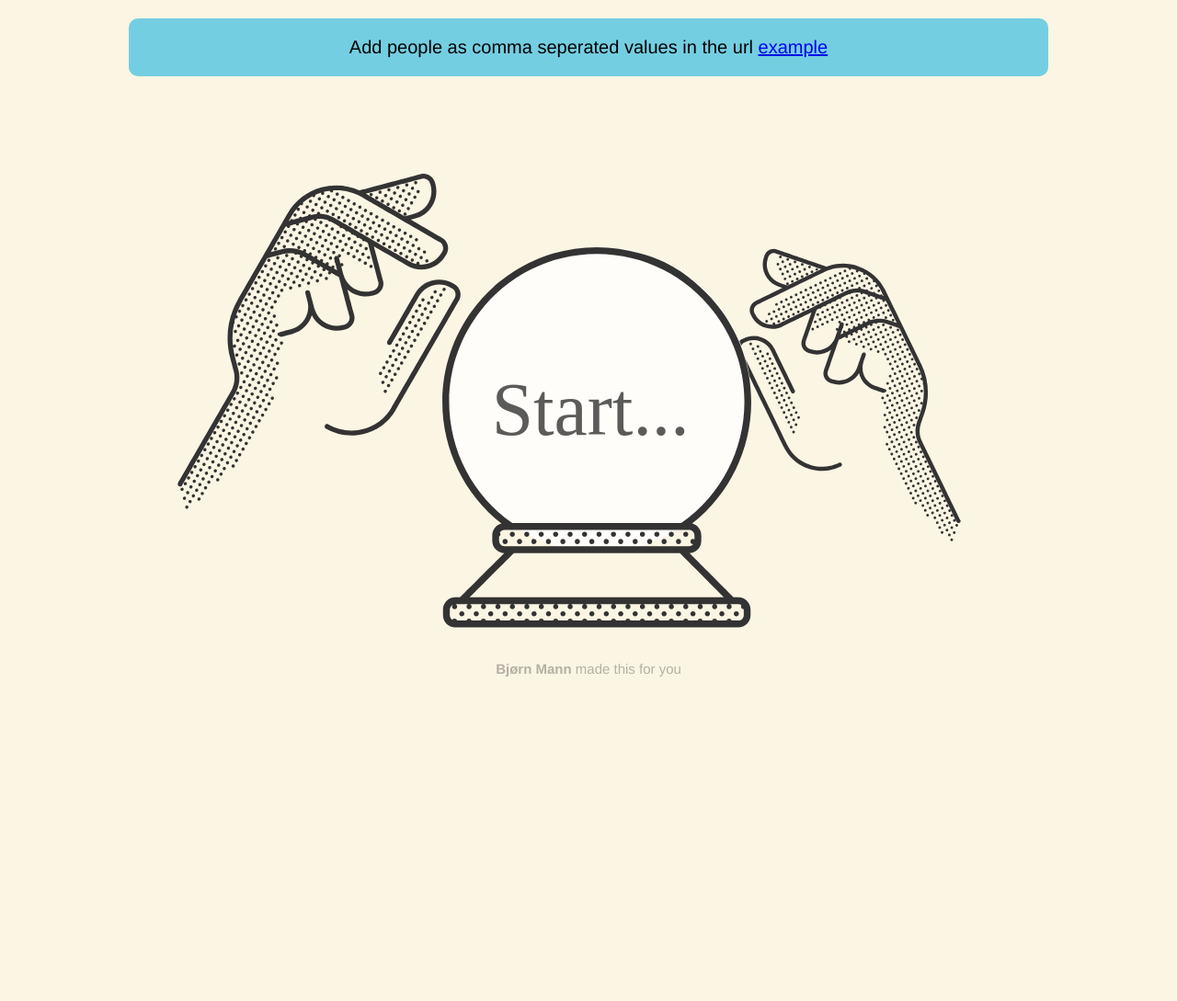
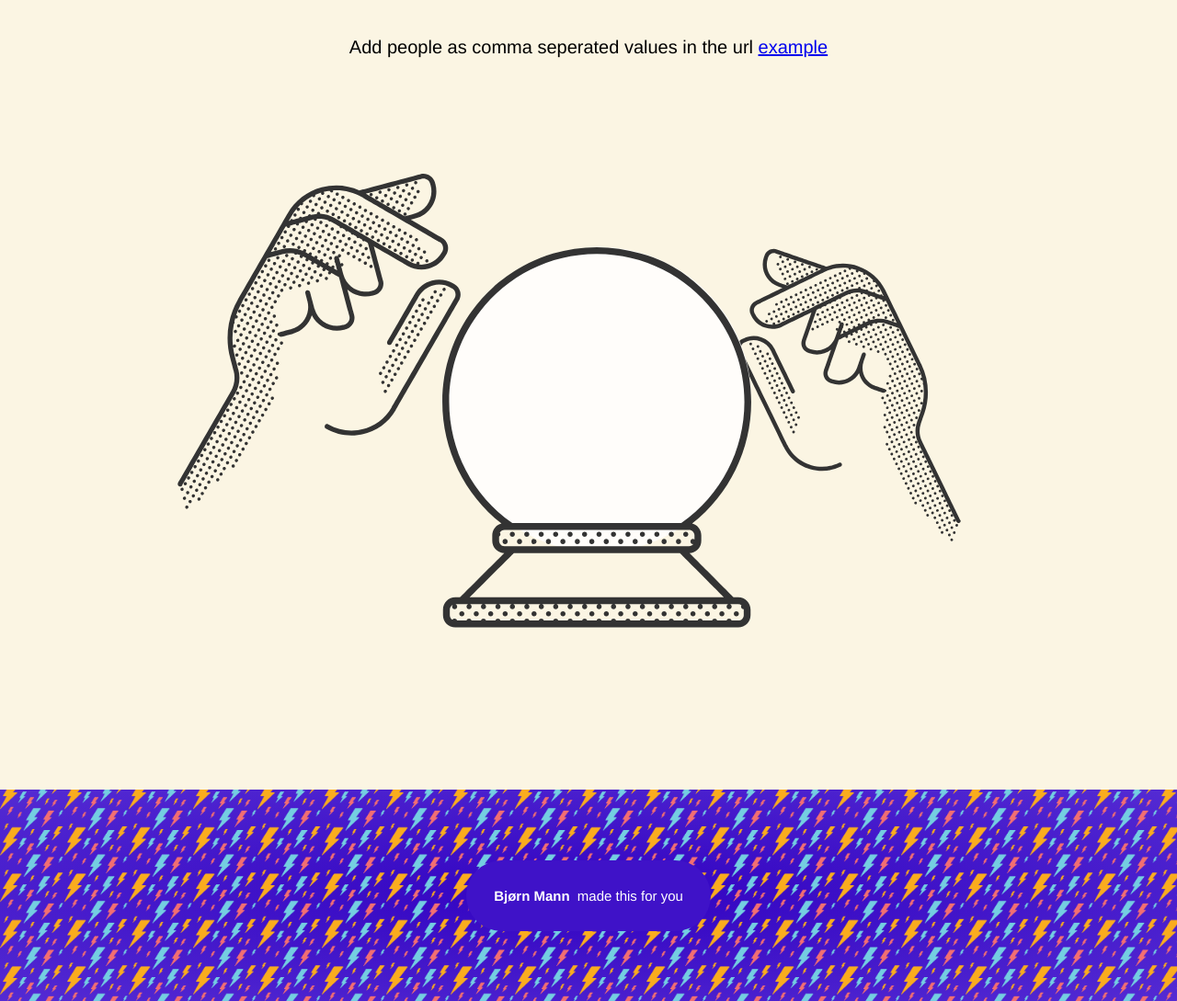
Before and after one commit to bjornmann/you-go-next, a React (Vite) app: page / in a window 1280 px wide. Shown: the whole page at 92% size. Before the commit the page ends 800 px from the top, so only its background shows below. Built offline with nearby package versions, Linux system fonts and the light colour scheme; a small style sheet from the web is missing.

Commit message:
progress

```diff
--- a/package.json
+++ b/package.json
@@ -12,6 +12,7 @@
   "dependencies": {
     "@lottiefiles/react-lottie-player": "^3.4.7",
     "react": "^18.2.0",
+    "react-confetti": "^6.1.0",
     "react-dom": "^18.2.0",
     "styled-components": "^5.3.3",
     "styled-normalize": "^8.0.7"
--- a/src/App.tsx
+++ b/src/App.tsx
@@ -2,7 +2,8 @@ import { useState, useEffect, ChangeEvent, useRef } from "react"
 import styled, {keyframes, css} from "styled-components";
 import { Player } from '@lottiefiles/react-lottie-player';
 import wizardHands from "./assets/wizard-hands.json";
-import Footer from "./Footer";
+import useWindowSize from './hooks/useWindowSize';
+import Confetti from 'react-confetti';
 import TarotCard from './components/tarot-card/index';
 interface People {
   name: string,
@@ -33,6 +34,7 @@ const nameAnimation = keyframes`
     transform: translate(0) ;
   }
 `;
+
 const CheckBox = styled.input`
   position: absolute;
   overflow: hidden;
@@ -43,21 +45,23 @@ const CheckBox = styled.input`
   padding: 0;
   border: 0;
 `;
-const PickList = styled.div`
+const PickList = styled.div<{$listCount:number}>`
   padding: 20px;
   text-align: center;
-  background: #74cee1;
-  display: flex;
+  display: grid;
+  //set grid to count if less than 6
+  grid-template-columns: repeat(${({$listCount})=> $listCount < 6 ? $listCount : 6}, 1fr);
   border-radius: 10px;
   gap: 25px;
   margin-top: 20px;
   justify-content: space-around;
   flex-wrap: wrap;
-  font-family: Helvetica, sans-serif;
+  @media screen and (max-width: 500px) {
+    grid-template-columns: repeat(3, 1fr);
+  }
 `;
 const Wrapper = styled.div`
   z-index: 20;
-  font-family: Helvetica, sans-serif;
   position: relative;
   max-width: 1000px;
   margin: 0 auto;
@@ -66,17 +70,17 @@ const Wrapper = styled.div`
   display: flex;
   flex-direction: column;
   justify-content: space-between;
+  overflow: hidden;
 `;
+
 const OptionItem = styled.div`
 `
 const Message = styled.div`
-background-color: #faac1e;
     padding: 14px 20px;
-    font-size: 32px;
+    font-size: 20px;
     text-align: center;
-    color: #fbf5e3;
-    line-height: 1.5em;
-    border-radius: 10px;
+    color: #4d4d4d;
+    line-height: 1.2em;
     margin-bottom: 20px;
     white-space: pre-wrap;
 `;
@@ -141,7 +145,9 @@ const IndexPage = () => {
   const [winner, setWinner] = useState<People>({ name: 'none', active: false });
   const [isPicking, setIsPicking] = useState(false);
   const [showWinner, setShowWinner] = useState(false);
+  const [isDone, setIsDone] = useState(false);
   const crystalBallAnimationRef = useRef<Player | null>(null);
+
   useEffect(() => {
     const urlSearchParams = new URLSearchParams(window.location.search);
     const params = Object.fromEntries(urlSearchParams.entries());
@@ -150,7 +156,7 @@ const IndexPage = () => {
       if (teamPreset === 'kops') {
         setParticipants(kopsParticipants);
         baseParticipantList = kopsParticipants;
-        message = 'How are you feeling?|Blockers?|Sprint goal?|Post scrums?';
+        message = 'How are you feeling? Blockers? Sprint goal? Post scrums?';
       }
       if (teamPreset === 'mkt') {
         setParticipants(marketingParticipants);
@@ -162,13 +168,29 @@ const IndexPage = () => {
       if(params?.people) {
         // parse them into a list
         const people = params.people;
-        const peopleSet = people.split(",").map((person) => {
+        if (people.indexOf(',') > -1) {
+          const realPeople = [...new Set(people.split(",").filter((person)=>{
+            return person !== '';
+          }))]
+          const peopleSet = realPeople.map((person) => {
             return { name: person, active: true };
           });
+
           if(peopleSet.length > 0){
+            console.log('real',peopleSet);
             setParticipants(peopleSet);
             baseParticipantList = peopleSet;
           }
+        }
+        else{
+          const person = [{ name: people, active: true }];
+          setParticipants(person);
+          baseParticipantList = person;
+        }
+      }
+      else{
+        //NO PEOPLE
+        setIsPicking(true);
       }
     }
     if(params?.message) {
@@ -180,7 +202,7 @@ const IndexPage = () => {
   }, [participants])
 
   const pickWinner = () => {
-    if (isPicking) {
+    if (isPicking || isDone) {
       return false;
     }
     if (crystalBallAnimationRef.current) {
@@ -189,9 +211,10 @@ const IndexPage = () => {
       setShowWinner(false);
     }
   }
+  const getActiveParticipants = (participants: People[]) => participants.filter((participant) => { return Boolean(participant.active) });
   const handleAnimationComplete = () => {
     setIsPicking(false);
-    setActiveParticipants(participants.filter((participant) => { return Boolean(participant.active) }));
+    setActiveParticipants(getActiveParticipants(participants));
     const winningNumber = Math.floor(Math.random() * activeParticipants.length);
     const winnerIndex = activeParticipants.findIndex((el) => {
       return el?.name === activeParticipants[winningNumber]?.name;
@@ -205,6 +228,9 @@ const IndexPage = () => {
     });
     setParticipants(updatedParticipants);
     setShowWinner(true);
+    if(activeParticipants.length === 0){
+      setIsDone(true);
+    }
   }
   const handleChange = (e: ChangeEvent): void => {
     if (!isPicking) {
@@ -218,17 +244,32 @@ const IndexPage = () => {
         return participant;
       });
       setParticipants(updatedParticipants);
+      if(getActiveParticipants(updatedParticipants).length === 0){
+        setIsDone(true);
+      } else {
+        setIsDone(false);
+      }
     }
   };
+  const size = useWindowSize();
   return (
+    <>
+    {isDone &&
+      <Confetti
+        numberOfPieces={400}
+        recycle={false}
+        width={size.width}
+        height={size.height}
+        colors={['#3102c1','#63C132','#ED254E']}
+      />}
     <Wrapper>
-      <PickList>
+    <PickList $listCount={participants.length}>
         {participants.length === 1 && participants[0].name === "" &&
           <ExampleMessage>
             Add people as comma seperated values in the url <a href="/?people=Click,Cards,To Flip Them">example</a>
           </ExampleMessage>
         }
-        {participants.length > 1 && participants[0].name !== "" && participants.map((participant) => {
+        {participants.length >= 1 && participants[0].name !== "" && participants.map((participant) => {
           return (<OptionItem key={participant.name}>
             <CheckBox id={`${participant.name}-input`} type="checkbox" checked={participant.active} onChange={handleChange} name="participant_list" value={participant.name} />
             <label htmlFor={`${participant.name}-input`}>
@@ -256,8 +297,8 @@ const IndexPage = () => {
       {message !== '' && <Message>
         {message.replaceAll('|', '\n')}
       </Message>}
-      <Footer />
     </Wrapper>
+    </>
   )
 }
 
--- a/src/Footer.tsx
+++ b/src/Footer.tsx
@@ -1,20 +1,42 @@
+import { useContext } from "react";
 import styled from "styled-components"
-
+import FooterBackground from "./components/bolt-background";
+interface IFooter {
+  backgroundActive: boolean
+}
 const StyledFooter = styled.footer`
   font-size: 15px;
   text-align: center;
-  color: #b4b0a4;
-  margin-bottom: 20px;
+  position: relative;
+  height: 230px;
+  margin-top: 140px;
+  display: flex;
+  overflow: hidden;
+  position: relative;
+  justify-content: center;
+  color: #fff;
+  align-items: center;
+  background: radial-gradient(#3102c1, #542bd3);
 `;
 const SiteLink = styled.a`
   text-decoration: none;
-  color: #b4b0a4;
+  color: #fff;
   font-weight: bold;
+  margin-right: 4px;
 `
-const Footer = () => {
+const FooterContent = styled.div`
+    padding: 30px;
+    z-index: 1;
+    background: rgb(63 18 200);
+    border-radius: 90px;
+`;
+const Footer = ({backgroundActive}: IFooter) => {
   return (
     <StyledFooter>
-      <SiteLink href="https://bjornmann.com">Bjørn Mann</SiteLink> made this for you
+      <FooterContent>
+        <SiteLink href="https://bjornmann.com">Bjørn Mann</SiteLink> made this for you
+      </FooterContent>
+      {backgroundActive && <FooterBackground />}
     </StyledFooter>
   )
 }
--- /dev/null
+++ b/src/components/bolt-background/index.tsx
@@ -0,0 +1,18 @@
+import styled from "styled-components";
+const WinnerBackground = styled.div`
+  background-image:url("src/assets/victory.png");
+  background-size: 70px;
+  position: absolute;
+  z-index: 0;
+  top: -100%;
+  left: 0;
+  right: 0;
+  height: 200%;
+  width: 200%;
+`;
+const PurpleBackground = () => {
+  return(
+    <WinnerBackground />
+  );
+}
+export default PurpleBackground
--- a/src/components/tarot-card/index.tsx
+++ b/src/components/tarot-card/index.tsx
@@ -16,12 +16,12 @@ const CardInner = styled.div`
 `;
 const Card = styled.div<ITarotCardTransient>`
   background-color: transparent;
-  width: 30px;
+  width: 50px;
   border-radius: 5px;
   perspective: 1000px;
   aspect-ratio: 1.25/2;
   overflow: hidden;
-  margin:0 auto 5px auto;
+  margin:0 auto 10px auto;
   cursor: pointer;
   transition: all .5s ease-in-out;
   &:hover{
@@ -37,17 +37,17 @@ const frontAndBackShared = css`
   backface-visibility: hidden;
   font-size: 35px;
   display: flex;
-  align-items: flex-end;
+  align-items: center;
   justify-content: center;
 `
 const CardFront = styled.div`
   ${frontAndBackShared}
   justify-content: center;
-  background-color: #fbf5e3;
+  background-color: #3102c1;
 `;
 const CardBack = styled.div`
   ${frontAndBackShared}
-  background-color: #153585;
+  background-color: #9d9d9d;
   color: #cecece;
   transform: rotateY(180deg);
 `;
--- /dev/null
+++ b/src/hooks/useWindowSize.ts
@@ -0,0 +1,31 @@
+import { useState, useEffect } from "react";
+// Define general type for useWindowSize hook, which includes width and height
+interface Size {
+  width: number | undefined;
+  height: number | undefined;
+}
+export default function useWindowSize(): Size {
+  // Initialize state with undefined width/height so server and client renders match
+  // Learn more here: https://joshwcomeau.com/react/the-perils-of-rehydration/
+  const [windowSize, setWindowSize] = useState<Size>({
+    width: undefined,
+    height: undefined,
+  });
+  useEffect(() => {
+    // Handler to call on window resize
+    function handleResize() {
+      // Set window width/height to state
+      setWindowSize({
+        width: window.innerWidth,
+        height: window.innerHeight,
+      });
+    }
+    // Add event listener
+    window.addEventListener("resize", handleResize);
+    // Call handler right away so state gets updated with initial window size
+    handleResize();
+    // Remove event listener on cleanup
+    return () => window.removeEventListener("resize", handleResize);
+  }, []); // Empty array ensures that effect is only run on mount
+  return windowSize;
+}
--- a/src/main.tsx
+++ b/src/main.tsx
@@ -2,11 +2,18 @@ import React from 'react'
 import ReactDOM from 'react-dom/client'
 import App from './App'
 import { GlobalStyle } from './styles';
+import styled from 'styled-components';
+import Footer from "./Footer";
 import 'virtual:fonts.css';
-
+const SiteWrapper = styled.div`
+  position: relative;
+`;
 ReactDOM.createRoot(document.getElementById('root') as HTMLElement).render(
   <React.StrictMode>
     <GlobalStyle />
-    <App />
+    <SiteWrapper>
+        <App />
+        <Footer backgroundActive={true} />
+    </SiteWrapper>
   </React.StrictMode>
 )
--- a/src/styles.ts
+++ b/src/styles.ts
@@ -7,6 +7,7 @@ export const GlobalStyle = createGlobalStyle`
     min-height: 100%;
   }
   body {
+    font-family: Helvetica, sans-serif;
     padding: 0;
     margin: 0;
     background-color: #fbf5e3;
```
Also changed, not shown: src/assets/victory.png (added), 1 other file (tests, documents, lock files or other folders). Lines whose indentation alone changed are shown as unchanged.
